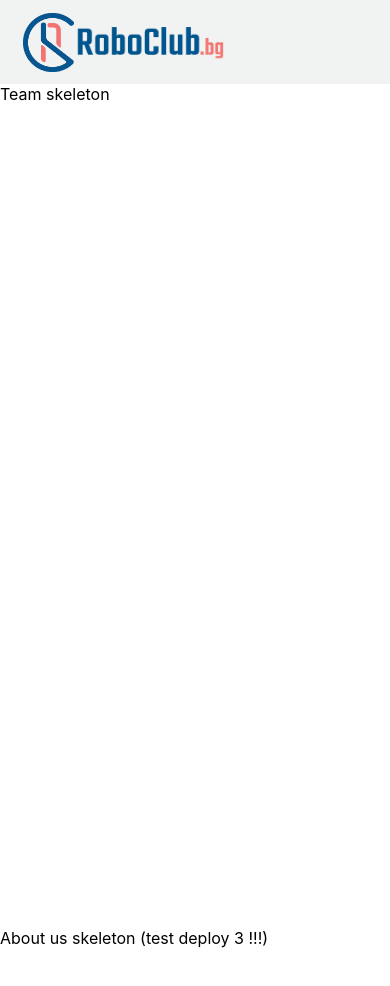
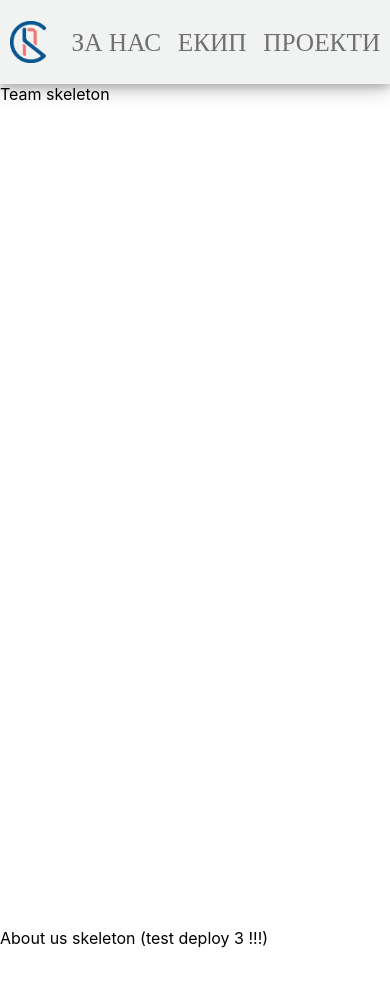
Before and after one commit to roboclub-tu/roboclub-website, a React (Create React App) app: page / in a window 390 px wide. Shown: the top 986 px of the page. Built offline with nearby package versions, Linux system fonts and the light colour scheme.

Commit message:
Header-5 (#29)
* New navigation bar style structure

* Added responsive design

* Fixed font size

* Added media queries for screen height

```diff
--- a/src/components/Header/Header.js
+++ b/src/components/Header/Header.js
@@ -5,10 +5,16 @@ import logo from "../../assets/logo.png";
 
 export function Header() {
   return <nav id="header">
-    <img src={logo} id="logo" alt="logo" />
-    <img src={fullLogo} id="full-logo" alt="full-logo" />
-    <a href="#about-us" id="first" className="links">ЗА НАС</a>
-    <a href="#team" className="links">ЕКИП</a>
-    <a href="#projects" className="links">ПРОЕКТИ</a>
+      <div id="header-content">
+        <div id="header-logo">
+          <img src={logo} alt="logo" id="logo"/>
+          <img src={fullLogo} alt="logo" id="full-logo"/>
+        </div>
+        <div id="header-links">
+          <a href="#about-us" id="first">ЗА НАС</a>
+          <a href="#team">ЕКИП</a>
+          <a href="#projects">ПРОЕКТИ</a>
+        </div>
+      </div>
   </nav>;
 }
--- a/src/components/Header/Header.scss
+++ b/src/components/Header/Header.scss
@@ -1,36 +1,85 @@
-#header {
+ #header{
+    position: sticky;
+    top: 0;
+    background-color: #F1F2F2;
     height: 10vh;
-  overflow: hidden;
-  background-color: #f1f2f2;
-  position: sticky;
+    width: 100%;
+    display: flex;
+    justify-content: center;
+    box-shadow: 0 4px 8px 0 rgba(0, 0, 0, 0.2), 0 6px 20px 0 rgba(0, 0, 0, 0.19);
+    z-index: 2;
 
-  width: 100%;
+    #header-content{
+      width: 85%;
+      display: flex;
+      justify-content: space-between;
+      align-items: center;
 
-  ul{
-    list-style-type: none;
+      #header-links{
+        display: flex;
+        flex-wrap:  wrap;
+        justify-content: space-between;
+        gap: 1.7vw;
+        font-family: "Phenomena";
+
+        a{
+          font-size: 6vh;
+          color: #707070;
+          text-decoration: none;
         }
       }
 
-.links {
-  float: right;
-  display: block;
-  color: #333333;
-  font-family: "Phenomena";
-  font-size: 5vh;
-  text-decoration: none;
-  margin: 10px 10px;
+      @media screen and (max-width: 600px),
+             screen and (min-height: 1020px) {
+          #header-links{
+            a{
+              font-size: 3vh;
+              padding-left: 10px;
+              gap: 1.0vw;
+         }
+        }
       }
 
+      #header-dropdown-mobile{
+        img{
+          height:5vh;
+          cursor: pointer;
+          display: none;
+        }
+      }
+
+      #header-logo{
+        display: flex;
+        height:100%;
+        justify-content: center;
+        align-items: center;
+        gap: 0.6vw;
+
         #logo{
-  margin-top: 1.5vh;
-  margin-left: 6vw;
-  height: 7vh;
-  display: inline-block;
+          height:8vh;
         }
 
         #full-logo{
-  margin-top: 1.5vh;
-  margin-left: 0.4vw;
-  height:6vh;
-  display: inline-block;
+          height:8vh;
+          padding-top:1.4vh;
         }
+
+        @media screen and (max-width: 950px),
+               screen and (min-height: 1000px){
+          #full-logo{
+            display:none;
+          }
+          #logo{
+            height:5vh;
+          }
+        }
+      }
+    }
+
+    @media  screen and (max-width: 600px),
+            screen and (min-height: 1020px) {
+      #header-content{
+        width: 95%;
+      }
+    }
+ }
```
Lines whose indentation alone changed are shown as unchanged.
